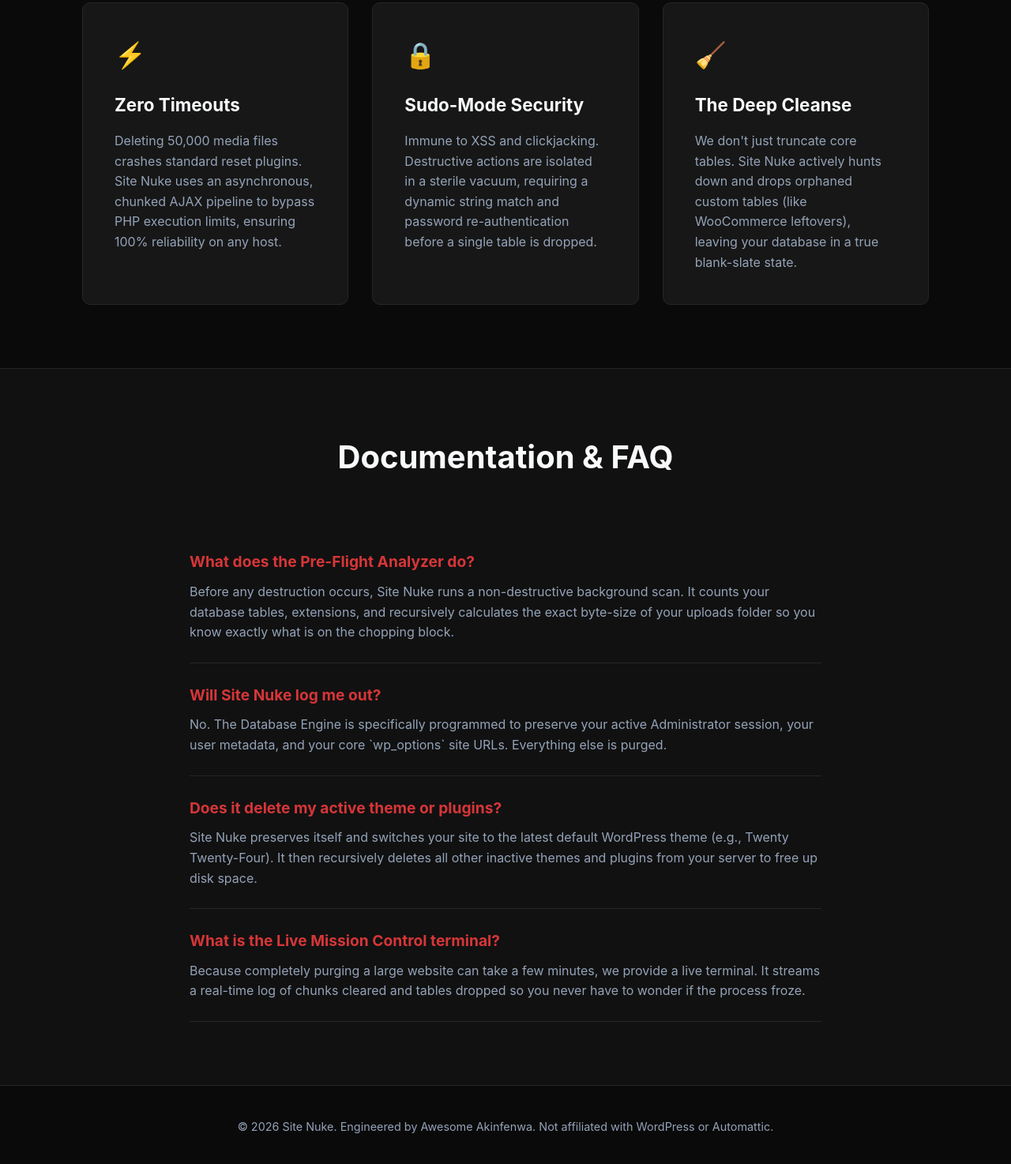
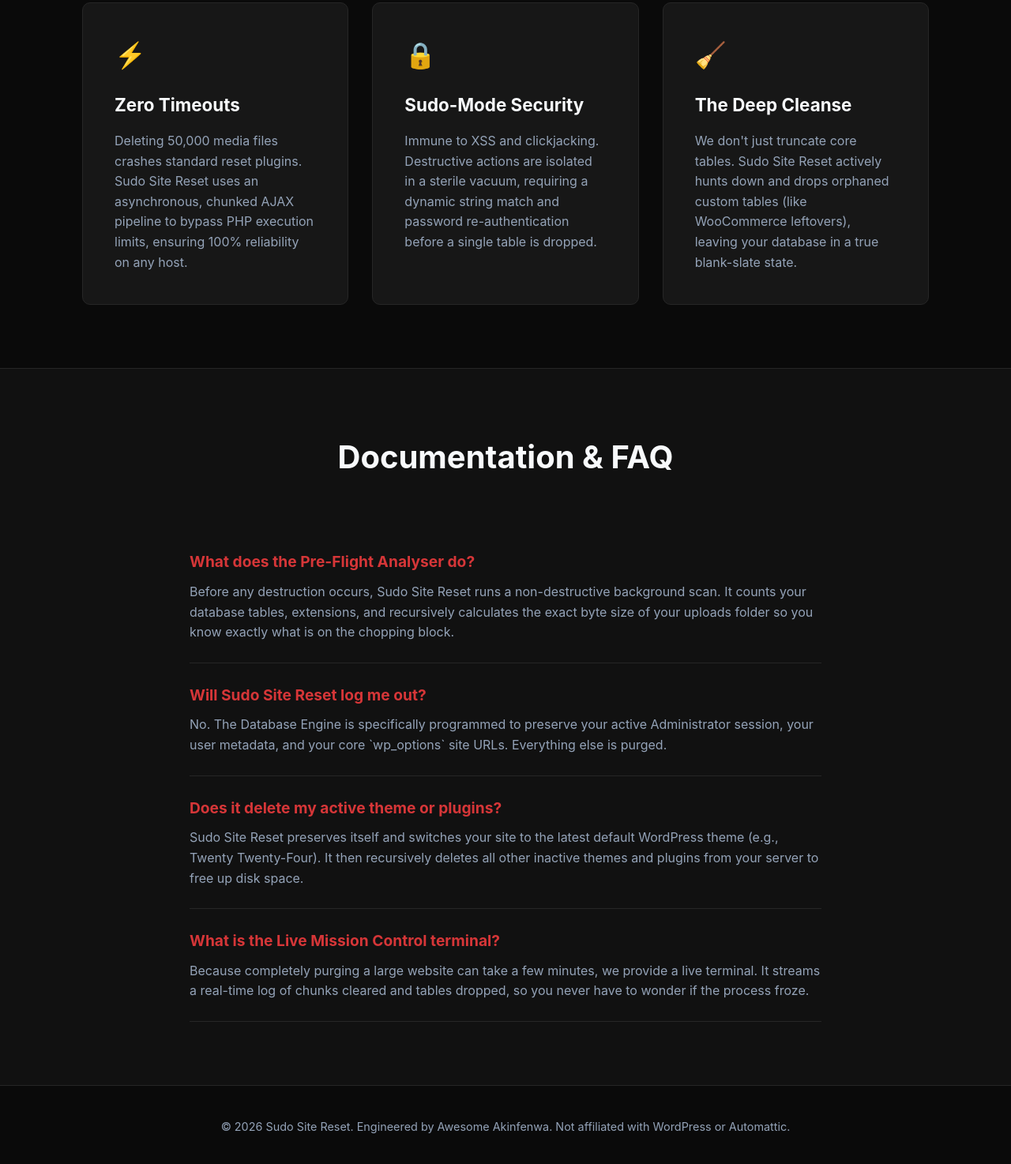
Before and after one commit to Hawsome/Hawsome.github.io, a plain HTML site: page index.html in a window 1280 px wide. Shown: the part 898-2372 px from the top of the page at 79% size. Drawn offline with Linux system fonts and the light colour scheme.

Commit message:
Rename Site Nuke to Sudo Site Reset

```diff
--- a/index.html
+++ b/index.html
@@ -4,7 +4,7 @@
 <head>
     <meta charset="UTF-8">
     <meta name="viewport" content="width=device-width, initial-scale=1.0">
-    <title>Site Nuke - Enterprise WordPress Reset Tool</title>
+    <title>Sudo Site Reset - Enterprise WordPress Reset Tool</title>
     <style>
         /* Base Variables & Reset */
         :root {
@@ -287,7 +287,7 @@
 <body>
 
     <nav>
-        <div class="logo">Site<span>Nuke</span></div>
+        <div class="logo">Sudo<span>Reset</span></div>
         <div class="nav-links">
             <a href="#features">Features</a>
             <a href="#docs">Docs & FAQ</a>
@@ -310,7 +310,8 @@
             <div class="card">
                 <div class="card-icon">⚡</div>
                 <h3>Zero Timeouts</h3>
-                <p>Deleting 50,000 media files crashes standard reset plugins. Site Nuke uses an asynchronous, chunked
+                <p>Deleting 50,000 media files crashes standard reset plugins. Sudo Site Reset uses an asynchronous,
+                    chunked
                     AJAX pipeline to bypass PHP execution limits, ensuring 100% reliability on any host.</p>
             </div>
             <div class="card">
@@ -322,7 +323,8 @@
             <div class="card">
                 <div class="card-icon">🧹</div>
                 <h3>The Deep Cleanse</h3>
-                <p>We don't just truncate core tables. Site Nuke actively hunts down and drops orphaned custom tables
+                <p>We don't just truncate core tables. Sudo Site Reset actively hunts down and drops orphaned custom
+                    tables
                     (like WooCommerce leftovers), leaving your database in a true blank-slate state.</p>
             </div>
         </div>
@@ -333,21 +335,22 @@
             <h2 class="section-title">Documentation & FAQ</h2>
 
             <div class="faq-item">
-                <h4>What does the Pre-Flight Analyzer do?</h4>
-                <p>Before any destruction occurs, Site Nuke runs a non-destructive background scan. It counts your
-                    database tables, extensions, and recursively calculates the exact byte-size of your uploads folder
+                <h4>What does the Pre-Flight Analyser do?</h4>
+                <p>Before any destruction occurs, Sudo Site Reset runs a non-destructive background scan. It counts your
+                    database tables, extensions, and recursively calculates the exact byte size of your uploads folder
                     so you know exactly what is on the chopping block.</p>
             </div>
 
             <div class="faq-item">
-                <h4>Will Site Nuke log me out?</h4>
+                <h4>Will Sudo Site Reset log me out?</h4>
                 <p>No. The Database Engine is specifically programmed to preserve your active Administrator session,
                     your user metadata, and your core `wp_options` site URLs. Everything else is purged.</p>
             </div>
 
             <div class="faq-item">
                 <h4>Does it delete my active theme or plugins?</h4>
-                <p>Site Nuke preserves itself and switches your site to the latest default WordPress theme (e.g., Twenty
+                <p>Sudo Site Reset preserves itself and switches your site to the latest default WordPress theme (e.g.,
+                    Twenty
                     Twenty-Four). It then recursively deletes all other inactive themes and plugins from your server to
                     free up disk space.</p>
             </div>
@@ -355,14 +358,15 @@
             <div class="faq-item">
                 <h4>What is the Live Mission Control terminal?</h4>
                 <p>Because completely purging a large website can take a few minutes, we provide a live terminal. It
-                    streams a real-time log of chunks cleared and tables dropped so you never have to wonder if the
+                    streams a real-time log of chunks cleared and tables dropped, so you never have to wonder if the
                     process froze.</p>
             </div>
         </div>
     </section>
 
     <footer>
-        <p>&copy; 2026 Site Nuke. Engineered by Awesome Akinfenwa. Not affiliated with WordPress or Automattic.</p>
+        <p>&copy; 2026 Sudo Site Reset. Engineered by Awesome Akinfenwa. Not affiliated with WordPress or Automattic.
+        </p>
     </footer>
 
     <!-- Scroll to Top Button -->
```
